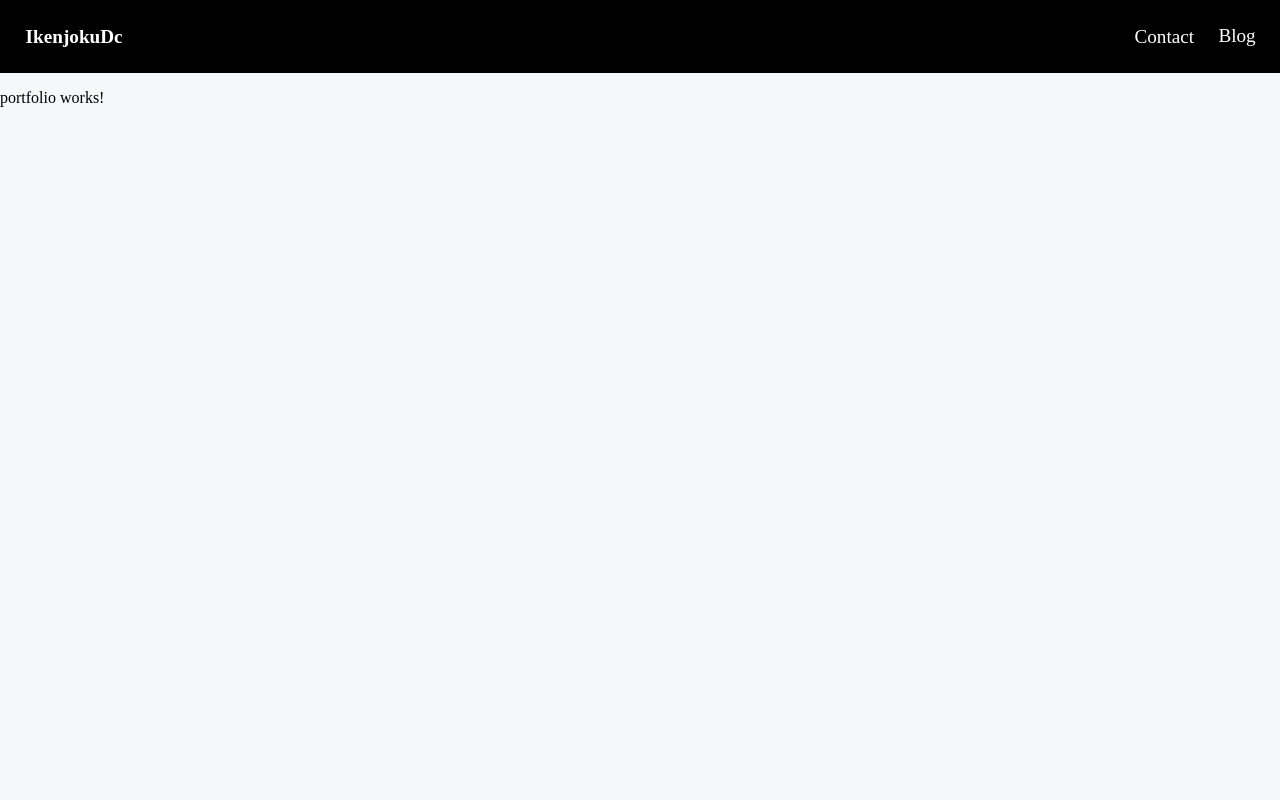
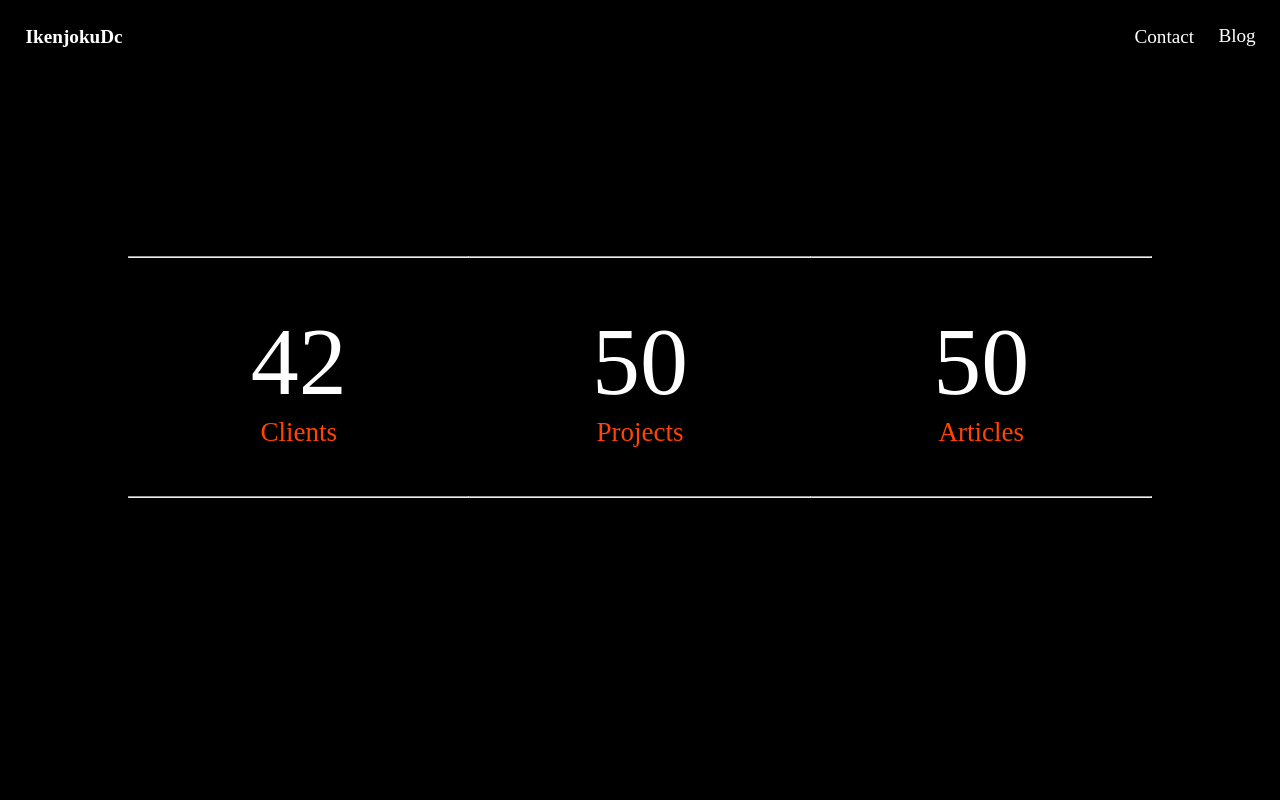
Before and after one commit to ike-njoku/ike-njoku, an Angular app: page /portfolio in a window 1280 px wide. Shown: the top 800 px of the page. Built offline with nearby package versions, Linux system fonts and the light colour scheme.

Commit message:
Updated portfolio component

```diff
--- a/package.json
+++ b/package.json
@@ -19,6 +19,7 @@
     "@angular/platform-browser": "~10.2.0",
     "@angular/platform-browser-dynamic": "~10.2.0",
     "@angular/router": "~10.2.0",
+    "@mdi/font": "^5.8.55",
     "font-awesome": "^4.7.0",
     "rxjs": "~6.6.0",
     "tslib": "^2.0.0",
--- a/src/app/portfolio/portfolio.component.css
+++ b/src/app/portfolio/portfolio.component.css
@@ -0,0 +1,4 @@
+/* counter */
+.counter{
+    font-size: 600%;
+}
--- a/src/app/portfolio/portfolio.component.html
+++ b/src/app/portfolio/portfolio.component.html
@@ -1 +1,18 @@
-<p>portfolio works!</p>
+<div style="background-color: black;color: white;" class="pad-10 grid full-vh text-center">
+    <!-- clients -->
+    <div *ngFor="let item of itemsToCount" class="col-4 col-sm-full counter mg-t-2">
+        <hr class="hide-small">
+        {{item.runningValue}}
+        <div style="font-size:27px; color:orangered">{{item.name}}</div>
+        <hr>
+    </div>
+
+    <div class="col-12">
+
+    </div>
+</div>
+
+<!-- showcase -->
+<div class="full-vh neutral">
+
+</div>
--- a/src/app/portfolio/portfolio.component.ts
+++ b/src/app/portfolio/portfolio.component.ts
@@ -7,9 +7,27 @@ import { Component, OnInit } from '@angular/core';
 })
 export class PortfolioComponent implements OnInit {
 
+  // items to count
+  itemsToCount = [
+    {name:'Clients', runningValue:0 ,stopValue:42 },
+    {name:'Projects', runningValue:0 ,stopValue:52 },
+    {name:'Articles', runningValue:0 ,stopValue:174 },
+  ]
+
+  // count each item pair
+  count(){
+    this.itemsToCount.forEach((item)=>{
+      // range checks
+      if(item.runningValue == item.stopValue) return
+      // increment the running value
+      item.runningValue++;
+    })
+  }
+
   constructor() { }
 
   ngOnInit(): void {
+    setInterval(()=>this.count(),100);
   }
 
 }
--- a/src/styles.css
+++ b/src/styles.css
@@ -711,6 +711,10 @@ body {
     font-size: larger;
 }
 
+/* -----------------hide element on large screen --------------------- */
+.hide-large{
+    display: none;
+}
 
 /* ------------------------------------------font weights------------------------------------------ */
 
@@ -840,6 +844,10 @@ input {
     .col-sm-half {
         grid-column: span 6;
     }
+    /* hide element on small screen */
+    .hide-small{
+        display: none;
+    }
 }
 
 
@@ -849,4 +857,9 @@ input {
     .col-sm-half {
         grid-column: span 4;
     }
+
+    /* hide elements on medium sreens */
+    .hide-medium{
+        display: none;
+    }
 }
```
Also changed, not shown: 1 other file (tests, documents, lock files or other folders).
